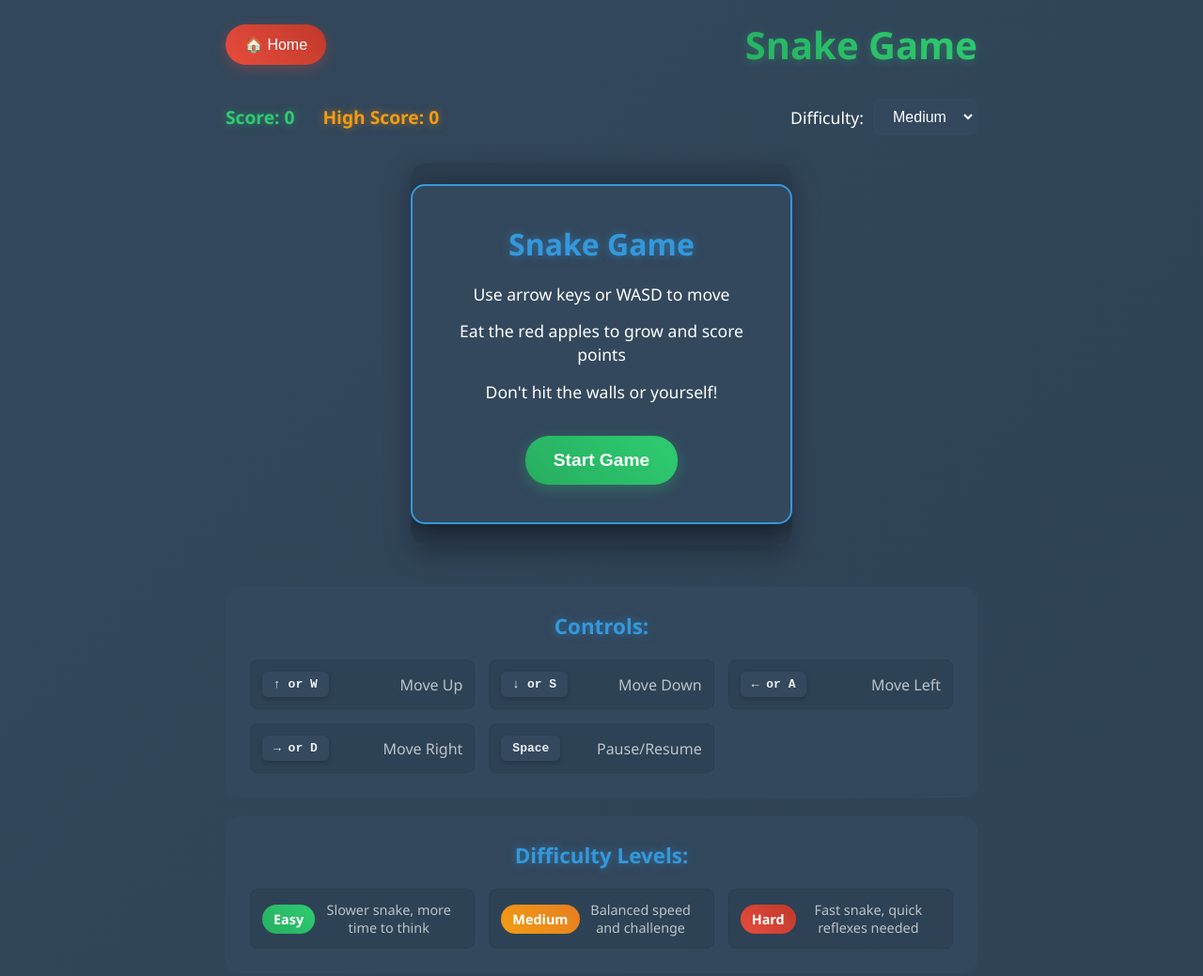
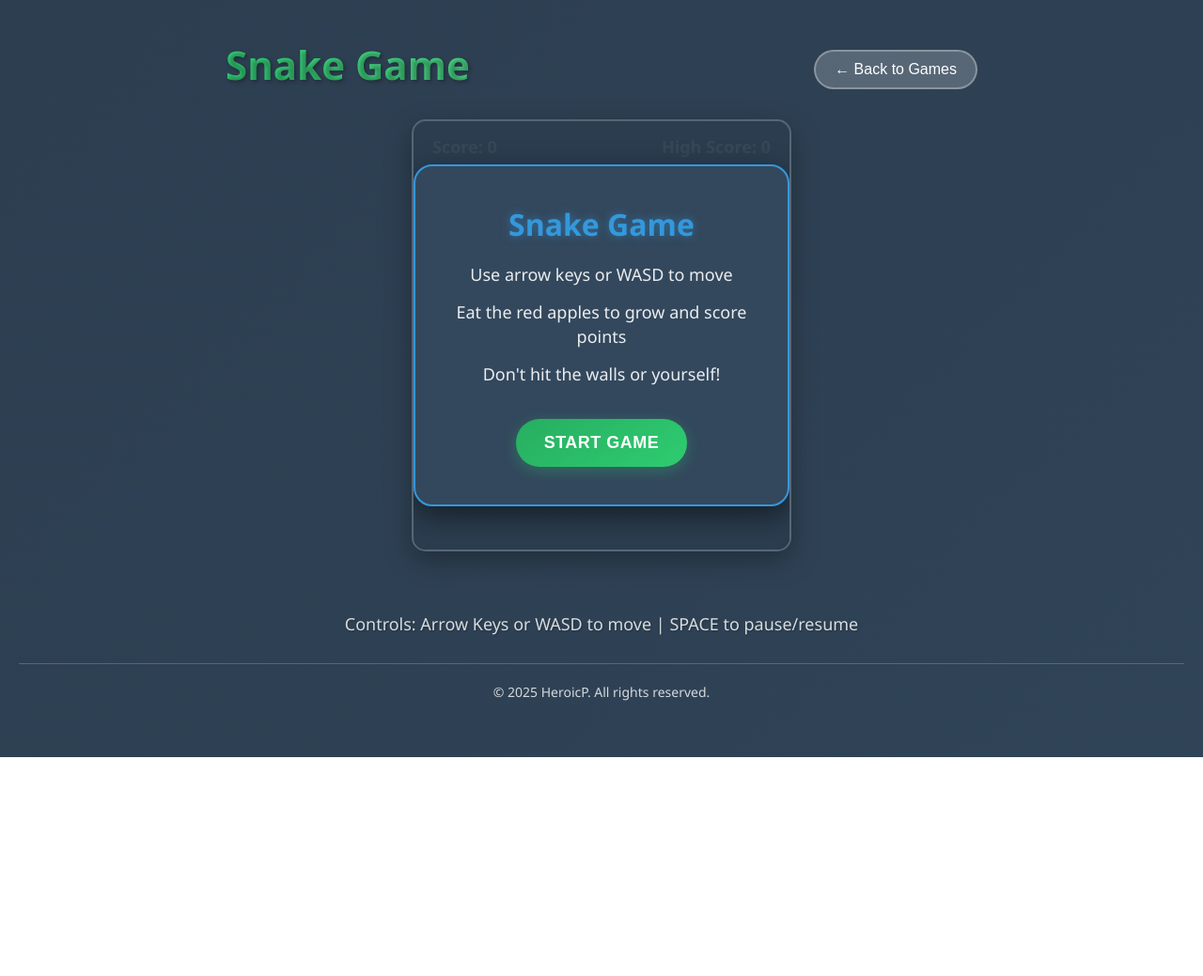
Before and after one commit to Arush2008/HeroicP-Game-hub-new-version, a plain HTML site: page snake-game.html in a window 1280 px wide. Shown: the whole page at 94% size. After the commit the page ends 806 px from the top, so only its background shows below. Drawn offline with Linux system fonts and the light colour scheme.

Commit message:
Fixed the snake game

```diff
--- /dev/null
+++ b/script/snake-game.js
@@ -0,0 +1,313 @@
+// Game state
+let game = {
+  canvas: null,
+  ctx: null,
+  snake: [],
+  direction: { x: 0, y: 0 },
+  nextDirection: { x: 0, y: 0 },
+  apple: { x: 0, y: 0 },
+  score: 0,
+  highScore: 0,
+  gameRunning: false,
+  gamePaused: false,
+  gameStarted: false,
+  gameSpeed: 150,
+  gridSize: 20
+};
+
+// Initialize game
+document.addEventListener('DOMContentLoaded', function() {
+  game.canvas = document.getElementById('gameCanvas');
+  game.ctx = game.canvas.getContext('2d');
+
+  // Load high score from localStorage
+  game.highScore = parseInt(localStorage.getItem('snakeHighScore')) || 0;
+  updateHighScore();
+
+  // Set up event listeners
+  document.querySelector('.js-start-button').addEventListener('click', startGame);
+  document.querySelector('.js-restart-button').addEventListener('click', restartGame);
+
+  // Keyboard controls
+  document.addEventListener('keydown', handleKeyPress);
+
+  initializeGame();
+});
+
+function initializeGame() {
+  // Initialize snake in the center
+  const centerX = Math.floor(game.canvas.width / (2 * game.gridSize)) * game.gridSize;
+  const centerY = Math.floor(game.canvas.height / (2 * game.gridSize)) * game.gridSize;
+
+  game.snake = [
+    { x: centerX, y: centerY },
+    { x: centerX - game.gridSize, y: centerY },
+    { x: centerX - 2 * game.gridSize, y: centerY }
+  ];
+
+  game.direction = { x: game.gridSize, y: 0 };
+  game.nextDirection = { x: game.gridSize, y: 0 };
+  game.score = 0;
+  game.gameSpeed = 150; // Fixed medium difficulty
+
+  spawnApple();
+  draw();
+  updateScore();
+}
+
+function startGame() {
+  document.querySelector('.js-start-screen').style.display = 'none';
+  document.querySelector('.js-game-overlay').style.display = 'none';
+  game.gameRunning = true;
+  game.gameStarted = true;
+  gameLoop();
+}
+
+function restartGame() {
+  document.querySelector('.js-game-over-screen').style.display = 'none';
+  document.querySelector('.js-game-overlay').style.display = 'none';
+  game.gameRunning = true;
+  initializeGame();
+  gameLoop();
+}
+
+function handleKeyPress(event) {
+  if (!game.gameRunning && !game.gamePaused) return;
+
+  const key = event.key.toLowerCase();
+
+  // Prevent default scrolling behavior for game controls
+  if (['arrowup', 'arrowdown', 'arrowleft', 'arrowright', ' ', 'w', 'a', 's', 'd'].includes(key)) {
+    event.preventDefault();
+  }
+
+  // Pause/Resume
+  if (key === ' ') {
+    togglePause();
+    return;
+  }
+
+  if (game.gamePaused) return;
+
+  // Movement controls
+  switch (key) {
+    case 'arrowup':
+    case 'w':
+      if (game.direction.y === 0) {
+        game.nextDirection = { x: 0, y: -game.gridSize };
+      }
+      break;
+    case 'arrowdown':
+    case 's':
+      if (game.direction.y === 0) {
+        game.nextDirection = { x: 0, y: game.gridSize };
+      }
+      break;
+    case 'arrowleft':
+    case 'a':
+      if (game.direction.x === 0) {
+        game.nextDirection = { x: -game.gridSize, y: 0 };
+      }
+      break;
+    case 'arrowright':
+    case 'd':
+      if (game.direction.x === 0) {
+        game.nextDirection = { x: game.gridSize, y: 0 };
+      }
+      break;
+  }
+}
+
+function togglePause() {
+  game.gamePaused = !game.gamePaused;
+  if (!game.gamePaused) {
+    gameLoop();
+  }
+}
+
+function gameLoop() {
+  if (!game.gameRunning || game.gamePaused) return;
+
+  update();
+  draw();
+
+  setTimeout(() => gameLoop(), game.gameSpeed);
+}
+
+function update() {
+  // Update direction
+  game.direction = { ...game.nextDirection };
+
+  // Move snake head
+  const head = { ...game.snake[0] };
+  head.x += game.direction.x;
+  head.y += game.direction.y;
+
+  // Check wall collisions
+  if (head.x < 0 || head.x >= game.canvas.width ||
+      head.y < 0 || head.y >= game.canvas.height) {
+    gameOver();
+    return;
+  }
+
+  // Check self collision
+  if (game.snake.some(segment => segment.x === head.x && segment.y === head.y)) {
+    gameOver();
+    return;
+  }
+
+  game.snake.unshift(head);
+
+  // Check apple collision
+  if (head.x === game.apple.x && head.y === game.apple.y) {
+    // Snake grows (don't remove tail)
+    game.score += 10;
+    updateScore();
+    spawnApple();
+
+    // Increase speed slightly
+    const speedIncrease = 3; // Fixed medium difficulty speed increase
+    game.gameSpeed = Math.max(50, game.gameSpeed - speedIncrease);
+  } else {
+    // Remove tail (snake moves without growing)
+    game.snake.pop();
+  }
+}
+
+function draw() {
+  // Clear canvas
+  game.ctx.fillStyle = '#2c3e50';
+  game.ctx.fillRect(0, 0, game.canvas.width, game.canvas.height);
+
+  // Draw grid (subtle)
+  game.ctx.strokeStyle = 'rgba(255, 255, 255, 0.1)';
+  game.ctx.lineWidth = 1;
+  for (let x = 0; x < game.canvas.width; x += game.gridSize) {
+    game.ctx.beginPath();
+    game.ctx.moveTo(x, 0);
+    game.ctx.lineTo(x, game.canvas.height);
+    game.ctx.stroke();
+  }
+  for (let y = 0; y < game.canvas.height; y += game.gridSize) {
+    game.ctx.beginPath();
+    game.ctx.moveTo(0, y);
+    game.ctx.lineTo(game.canvas.width, y);
+    game.ctx.stroke();
+  }
+
+  // Draw snake
+  game.snake.forEach((segment, index) => {
+    if (index === 0) {
+      // Snake head
+      game.ctx.fillStyle = '#27ae60';
+      game.ctx.fillRect(segment.x, segment.y, game.gridSize, game.gridSize);
+
+      // Add eyes to head
+      game.ctx.fillStyle = 'white';
+      const eyeSize = 3;
+      const eyeOffset = 6;
+
+      if (game.direction.x > 0) { // Moving right
+        game.ctx.fillRect(segment.x + eyeOffset, segment.y + 4, eyeSize, eyeSize);
+        game.ctx.fillRect(segment.x + eyeOffset, segment.y + 13, eyeSize, eyeSize);
+      } else if (game.direction.x < 0) { // Moving left
+        game.ctx.fillRect(segment.x + 11, segment.y + 4, eyeSize, eyeSize);
+        game.ctx.fillRect(segment.x + 11, segment.y + 13, eyeSize, eyeSize);
+      } else if (game.direction.y > 0) { // Moving down
+        game.ctx.fillRect(segment.x + 4, segment.y + eyeOffset, eyeSize, eyeSize);
+        game.ctx.fillRect(segment.x + 13, segment.y + eyeOffset, eyeSize, eyeSize);
+      } else if (game.direction.y < 0) { // Moving up
+        game.ctx.fillRect(segment.x + 4, segment.y + 11, eyeSize, eyeSize);
+        game.ctx.fillRect(segment.x + 13, segment.y + 11, eyeSize, eyeSize);
+      }
+    } else {
+      // Snake body
+      const intensity = Math.max(0.3, 1 - (index / game.snake.length) * 0.7);
+      game.ctx.fillStyle = `rgba(46, 204, 113, ${intensity})`;
+      game.ctx.fillRect(segment.x + 1, segment.y + 1, game.gridSize - 2, game.gridSize - 2);
+    }
+  });
+
+  // Draw apple
+  game.ctx.fillStyle = '#e74c3c';
+  game.ctx.fillRect(game.apple.x, game.apple.y, game.gridSize, game.gridSize);
+
+  // Add apple highlight
+  game.ctx.fillStyle = '#c0392b';
+  game.ctx.fillRect(game.apple.x + 2, game.apple.y + 2, game.gridSize - 4, game.gridSize - 4);
+
+  // Add apple shine
+  game.ctx.fillStyle = '#ff6b6b';
+  game.ctx.fillRect(game.apple.x + 4, game.apple.y + 4, 6, 6);
+
+  // If paused, show pause message
+  if (game.gamePaused) {
+    game.ctx.fillStyle = 'rgba(0, 0, 0, 0.7)';
+    game.ctx.fillRect(0, 0, game.canvas.width, game.canvas.height);
+
+    game.ctx.fillStyle = 'white';
+    game.ctx.font = '24px Arial';
+    game.ctx.textAlign = 'center';
+    game.ctx.fillText('PAUSED', game.canvas.width / 2, game.canvas.height / 2);
+    game.ctx.fillText('Press SPACE to resume', game.canvas.width / 2, game.canvas.height / 2 + 40);
+  }
+}
+
+function spawnApple() {
+  let validPosition = false;
+
+  while (!validPosition) {
+    game.apple.x = Math.floor(Math.random() * (game.canvas.width / game.gridSize)) * game.gridSize;
+    game.apple.y = Math.floor(Math.random() * (game.canvas.height / game.gridSize)) * game.gridSize;
+
+    // Make sure apple doesn't spawn on snake
+    validPosition = !game.snake.some(segment =>
+      segment.x === game.apple.x && segment.y === game.apple.y
+    );
+  }
+}
+
+function updateScore() {
+  document.querySelector('.js-score').textContent = `Score: ${game.score}`;
+
+  // Add pulse animation
+  const scoreElement = document.querySelector('.js-score');
+  scoreElement.classList.remove('score-pulse');
+  setTimeout(() => scoreElement.classList.add('score-pulse'), 10);
+}
+
+function updateHighScore() {
+  document.querySelector('.js-high-score').textContent = `High Score: ${game.highScore}`;
+}
+
+function gameOver() {
+  game.gameRunning = false;
+  game.gameStarted = false;
+
+  // Check for new high score
+  let isNewHighScore = false;
+  if (game.score > game.highScore) {
+    game.highScore = game.score;
+    localStorage.setItem('snakeHighScore', game.highScore.toString());
+    updateHighScore();
+    isNewHighScore = true;
+  }
+
+  // Show game over screen
+  document.querySelector('.js-final-score').textContent = `Final Score: ${game.score}`;
+
+  if (isNewHighScore) {
+    document.querySelector('.js-high-score-message').textContent = 'NEW HIGH SCORE! 🎉';
+  } else {
+    const remaining = game.highScore - game.score;
+    document.querySelector('.js-high-score-message').textContent =
+      remaining > 0 ? `${remaining} points to beat high score!` : '';
+  }
+
+  document.querySelector('.js-game-over-screen').style.display = 'block';
+  document.querySelector('.js-game-overlay').style.display = 'flex';
+}
+
+function goHome() {
+  window.location.href = 'index.html';
+}
--- a/snake-game.html
+++ b/snake-game.html
@@ -9,27 +9,15 @@
 <body>
   <div class="container">
     <div class="header">
-      <button class="home-button" onclick="goHome()">🏠 Home</button>
       <h1>Snake Game</h1>
+      <button class="back-button" onclick="goHome()">← Back to Games</button>
     </div>
 
-    <div class="game-info">
+    <div class="game-container">
       <div class="score-container">
         <p class="js-score">Score: 0</p>
         <p class="js-high-score">High Score: 0</p>
       </div>
-
-      <div class="difficulty-selector">
-        <label for="difficulty">Difficulty:</label>
-        <select id="difficulty" class="js-difficulty-select">
-          <option value="easy">Easy</option>
-          <option value="medium" selected>Medium</option>
-          <option value="hard">Hard</option>
-        </select>
-      </div>
-    </div>
-
-    <div class="game-container">
       <canvas id="gameCanvas" width="400" height="400"></canvas>
       <div class="game-overlay js-game-overlay">
         <div class="start-screen js-start-screen">
@@ -49,50 +37,14 @@
       </div>
     </div>
 
-    <div class="controls-info">
-      <h3>Controls:</h3>
-      <div class="controls-grid">
-        <div class="control-item">
-          <span class="key">↑ or W</span>
-          <span class="action">Move Up</span>
-        </div>
-        <div class="control-item">
-          <span class="key">↓ or S</span>
-          <span class="action">Move Down</span>
-        </div>
-        <div class="control-item">
-          <span class="key">← or A</span>
-          <span class="action">Move Left</span>
-        </div>
-        <div class="control-item">
-          <span class="key">→ or D</span>
-          <span class="action">Move Right</span>
-        </div>
-        <div class="control-item">
-          <span class="key">Space</span>
-          <span class="action">Pause/Resume</span>
-        </div>
-      </div>
-    </div>
-
-    <div class="difficulty-info">
-      <h3>Difficulty Levels:</h3>
-      <div class="difficulty-grid">
-        <div class="difficulty-item">
-          <span class="difficulty-name easy">Easy</span>
-          <span class="difficulty-desc">Slower snake, more time to think</span>
-        </div>
-        <div class="difficulty-item">
-          <span class="difficulty-name medium">Medium</span>
-          <span class="difficulty-desc">Balanced speed and challenge</span>
-        </div>
-        <div class="difficulty-item">
-          <span class="difficulty-name hard">Hard</span>
-          <span class="difficulty-desc">Fast snake, quick reflexes needed</span>
-        </div>
-      </div>
+    <div class="controls">
+      <p>Controls: Arrow Keys or WASD to move | SPACE to pause/resume</p>
     </div>
   </div>
+
+  <footer class="footer">
+    <p>&copy; 2025 HeroicP. All rights reserved.</p>
+  </footer>
 
   <script src="script/snake-game.js"></script>
 </body>
--- a/styles/games-hub.css
+++ b/styles/games-hub.css
@@ -127,6 +127,7 @@ body {
 .game-card:nth-child(1) .game-icon { animation-delay: 0s; }
 .game-card:nth-child(2) .game-icon { animation-delay: 0.5s; }
 .game-card:nth-child(3) .game-icon { animation-delay: 1s; }
+.game-card:nth-child(4) .game-icon { animation-delay: 1.5s; }
 
 .game-title {
   font-size: 1.8rem;
--- a/styles/snake-game.css
+++ b/styles/snake-game.css
@@ -10,8 +10,12 @@ body {
   animation: gradientMove 15s ease infinite;
   color: white;
   font-family: 'Segoe UI', Tahoma, Geneva, Verdana, sans-serif;
+  text-align: center;
+  padding: 40px 20px;
   min-height: 100vh;
-  padding: 20px;
+  margin: 0;
+  animation: fadeIn 1s ease-in;
+  box-sizing: border-box;
 }
 
 @keyframes gradientMove {
@@ -19,96 +23,67 @@ body {
   50% { background-position: 100% 50%; }
 }
 
+@keyframes fadeIn {
+  from { opacity: 0; }
+  to { opacity: 1; }
+}
+
 .container {
   max-width: 800px;
   margin: 0 auto;
-  text-align: center;
 }
 
 .header {
   display: flex;
   justify-content: space-between;
   align-items: center;
-  margin-bottom: 30px;
-  flex-wrap: wrap;
-  gap: 20px;
-}
-
-.home-button {
-  background: linear-gradient(45deg, #e74c3c, #c0392b);
-  color: white;
-  border: none;
-  padding: 12px 20px;
-  border-radius: 25px;
-  font-size: 16px;
-  cursor: pointer;
-  transition: all 0.3s ease;
-  box-shadow: 0 4px 15px rgba(231, 76, 60, 0.3);
-}
-
-.home-button:hover {
-  transform: translateY(-2px);
-  box-shadow: 0 6px 20px rgba(231, 76, 60, 0.4);
+  width: 100%;
+  max-width: 800px;
+  margin: 0 auto 20px auto;
 }
 
 .header h1 {
-  font-size: 2.5rem;
-  background: linear-gradient(45deg, #27ae60, #2ecc71);
+  font-size: 42px;
+  font-weight: bold;
+  margin-bottom: 10px;
+  text-shadow: 2px 2px 4px rgba(0, 0, 0, 0.3);
+  background: linear-gradient(45deg, #27ae60, #2ecc71, #58d68d, #82e0aa);
+  background-size: 400% 400%;
   -webkit-background-clip: text;
   -webkit-text-fill-color: transparent;
   background-clip: text;
-  text-shadow: 0 2px 10px rgba(46, 204, 113, 0.3);
+  animation: gradientShift 3s ease infinite;
+}
+
+@keyframes gradientShift {
+  0%, 100% { background-position: 0% 50%; }
+  50% { background-position: 100% 50%; }
+}
+
+.back-button {
+  background: rgba(255, 255, 255, 0.2);
+  border: 2px solid rgba(255, 255, 255, 0.3);
+  color: white;
+  padding: 10px 20px;
+  border-radius: 25px;
+  cursor: pointer;
+  font-size: 1rem;
+  font-weight: 500;
+  transition: all 0.3s ease;
+  backdrop-filter: blur(10px);
+}
+
+.back-button:hover {
+  background: rgba(255, 255, 255, 0.3);
+  transform: translateY(-2px);
+  box-shadow: 0 4px 15px rgba(0, 0, 0, 0.1);
 }
 
 .game-info {
   display: flex;
-  justify-content: space-between;
+  justify-content: center;
   align-items: center;
   margin-bottom: 30px;
-  flex-wrap: wrap;
-  gap: 20px;
-}
-
-.score-container {
-  display: flex;
-  gap: 30px;
-  font-size: 1.2rem;
-  font-weight: bold;
-}
-
-.js-score {
-  color: #2ecc71;
-  text-shadow: 0 0 10px rgba(46, 204, 113, 0.5);
-}
-
-.js-high-score {
-  color: #f39c12;
-  text-shadow: 0 0 10px rgba(243, 156, 18, 0.5);
-}
-
-.difficulty-selector {
-  display: flex;
-  align-items: center;
-  gap: 10px;
-  font-size: 1.1rem;
-}
-
-.js-difficulty-select {
-  background: rgba(52, 73, 94, 0.8);
-  color: white;
-  border: 2px solid #34495e;
-  border-radius: 8px;
-  padding: 8px 15px;
-  font-size: 1rem;
-  cursor: pointer;
-  transition: all 0.3s ease;
-}
-
-.js-difficulty-select:hover,
-.js-difficulty-select:focus {
-  border-color: #3498db;
-  box-shadow: 0 0 10px rgba(52, 152, 219, 0.3);
-  outline: none;
 }
 
 .game-container {
@@ -118,12 +93,48 @@ body {
   border-radius: 15px;
   overflow: hidden;
   box-shadow: 0 10px 30px rgba(0, 0, 0, 0.3);
+  border: 2px solid rgba(255, 255, 255, 0.2);
+}
+
+.score-container {
+  display: flex;
+  justify-content: space-between;
+  gap: 20px;
+  padding: 15px 20px;
+  background: rgba(52, 73, 94, 0.8);
+  backdrop-filter: blur(10px);
+  border-bottom: 2px solid rgba(255, 255, 255, 0.1);
+}
+
+.js-score,
+.js-high-score {
+  font-size: 18px;
+  font-weight: bold;
+  color: white;
+  margin: 0;
 }
 
 #gameCanvas {
   background: #2c3e50;
-  border: 3px solid #34495e;
   display: block;
+}
+
+.controls {
+  margin-top: 20px;
+  text-align: center;
+  font-size: 18px;
+  color: rgba(255, 255, 255, 0.9);
+  text-shadow: 1px 1px 2px rgba(0, 0, 0, 0.3);
+  opacity: 0.9;
+}
+
+.footer {
+  text-align: center;
+  padding: 20px;
+  color: rgba(255, 255, 255, 0.8);
+  border-top: 1px solid rgba(255, 255, 255, 0.2);
+  margin-top: 30px;
+  font-size: 14px;
 }
 
 .game-overlay {
@@ -142,15 +153,18 @@ body {
 .start-screen,
 .game-over-screen {
   background: rgba(52, 73, 94, 0.95);
+  backdrop-filter: blur(20px);
   padding: 40px;
-  border-radius: 15px;
+  border-radius: 20px;
   border: 2px solid #3498db;
   box-shadow: 0 10px 30px rgba(0, 0, 0, 0.5);
+  text-align: center;
 }
 
 .start-screen h2,
 .game-over-screen h2 {
-  font-size: 2rem;
+  font-size: 32px;
+  font-weight: bold;
   margin-bottom: 20px;
   color: #3498db;
   text-shadow: 0 0 10px rgba(52, 152, 219, 0.5);
@@ -159,120 +173,52 @@ body {
 .start-screen p,
 .game-over-screen p {
   margin-bottom: 15px;
-  font-size: 1.1rem;
+  font-size: 18px;
   line-height: 1.4;
+  opacity: 0.9;
+  color: white;
 }
 
 .start-button,
 .restart-button {
-  background: linear-gradient(45deg, #27ae60, #2ecc71);
+  background: linear-gradient(145deg, #27ae60, #2ecc71);
   color: white;
   border: none;
   padding: 15px 30px;
   border-radius: 25px;
-  font-size: 1.2rem;
+  font-size: 18px;
   font-weight: bold;
   cursor: pointer;
   transition: all 0.3s ease;
   box-shadow: 0 4px 15px rgba(46, 204, 113, 0.3);
   margin-top: 20px;
+  text-transform: uppercase;
+  letter-spacing: 0.5px;
 }
 
 .start-button:hover,
 .restart-button:hover {
   transform: translateY(-2px);
   box-shadow: 0 6px 20px rgba(46, 204, 113, 0.4);
+  background: linear-gradient(145deg, #2ecc71, #27ae60);
 }
 
 .js-final-score {
-  font-size: 1.3rem !important;
+  font-size: 24px !important;
   font-weight: bold;
   color: #e74c3c;
   text-shadow: 0 0 10px rgba(231, 76, 60, 0.5);
+  background: rgba(255, 255, 255, 0.1);
+  padding: 10px 20px;
+  border-radius: 15px;
+  margin: 15px 0 !important;
 }
 
 .js-high-score-message {
-  font-size: 1.2rem !important;
+  font-size: 18px !important;
   font-weight: bold;
   color: #f39c12;
   text-shadow: 0 0 10px rgba(243, 156, 18, 0.5);
-}
-
-.controls-info,
-.difficulty-info {
-  background: rgba(52, 73, 94, 0.8);
-  padding: 25px;
-  border-radius: 15px;
-  margin-bottom: 20px;
-  border: 1px solid #34495e;
-}
-
-.controls-info h3,
-.difficulty-info h3 {
-  margin-bottom: 20px;
-  font-size: 1.4rem;
-  color: #3498db;
-  text-shadow: 0 0 10px rgba(52, 152, 219, 0.5);
-}
-
-.controls-grid,
-.difficulty-grid {
-  display: grid;
-  grid-template-columns: repeat(auto-fit, minmax(200px, 1fr));
-  gap: 15px;
-}
-
-.control-item,
-.difficulty-item {
-  display: flex;
-  justify-content: space-between;
-  align-items: center;
-  padding: 12px;
-  background: rgba(44, 62, 80, 0.6);
-  border-radius: 8px;
-  border: 1px solid #2c3e50;
-}
-
-.key {
-  background: #34495e;
-  padding: 6px 12px;
-  border-radius: 6px;
-  font-family: monospace;
-  font-weight: bold;
-  color: #ecf0f1;
-  box-shadow: 0 2px 5px rgba(0, 0, 0, 0.2);
-}
-
-.action {
-  color: #bdc3c7;
-  font-weight: 500;
-}
-
-.difficulty-name {
-  padding: 6px 12px;
-  border-radius: 20px;
-  font-weight: bold;
-  font-size: 0.9rem;
-}
-
-.difficulty-name.easy {
-  background: linear-gradient(45deg, #27ae60, #2ecc71);
-  color: white;
-}
-
-.difficulty-name.medium {
-  background: linear-gradient(45deg, #f39c12, #e67e22);
-  color: white;
-}
-
-.difficulty-name.hard {
-  background: linear-gradient(45deg, #e74c3c, #c0392b);
-  color: white;
-}
-
-.difficulty-desc {
-  color: #bdc3c7;
-  font-size: 0.9rem;
 }
 
 /* Animation for score updates */
@@ -288,27 +234,24 @@ body {
 
 /* Responsive design */
 @media (max-width: 768px) {
-  .container {
-    padding: 10px;
+  body {
+    padding: 20px 10px;
   }
 
   .header {
     flex-direction: column;
     text-align: center;
+    gap: 15px;
   }
 
   .header h1 {
-    font-size: 2rem;
-  }
-
-  .game-info {
-    flex-direction: column;
-    gap: 15px;
+    font-size: 32px;
   }
 
   .score-container {
     flex-direction: column;
     gap: 10px;
+    align-items: center;
   }
 
   #gameCanvas {
@@ -317,14 +260,19 @@ body {
     max-width: 400px;
   }
 
-  .controls-grid,
-  .difficulty-grid {
-    grid-template-columns: 1fr;
+  .start-screen,
+  .game-over-screen {
+    padding: 25px;
+    margin: 20px;
   }
 
-  .start-screen,
-  .game-over-screen {
-    padding: 20px;
-    margin: 20px;
+  .start-screen h2,
+  .game-over-screen h2 {
+    font-size: 24px;
+  }
+
+  .controls {
+    font-size: 16px;
+    margin-top: 15px;
   }
 }
```
